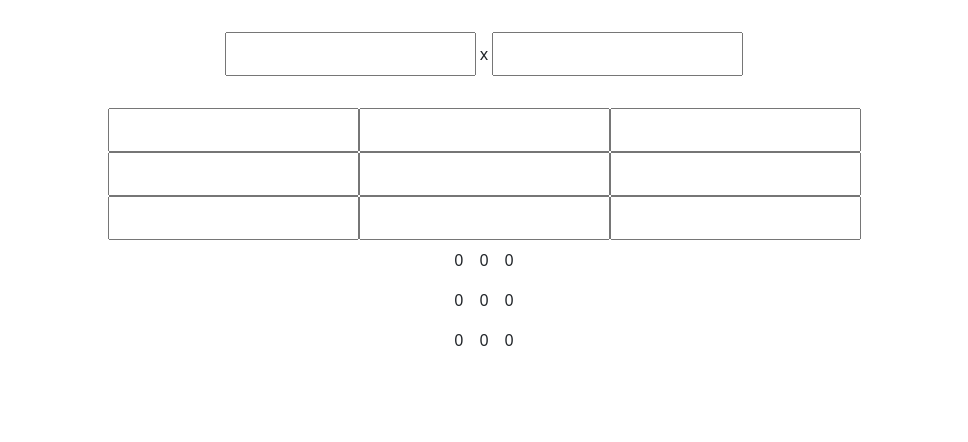
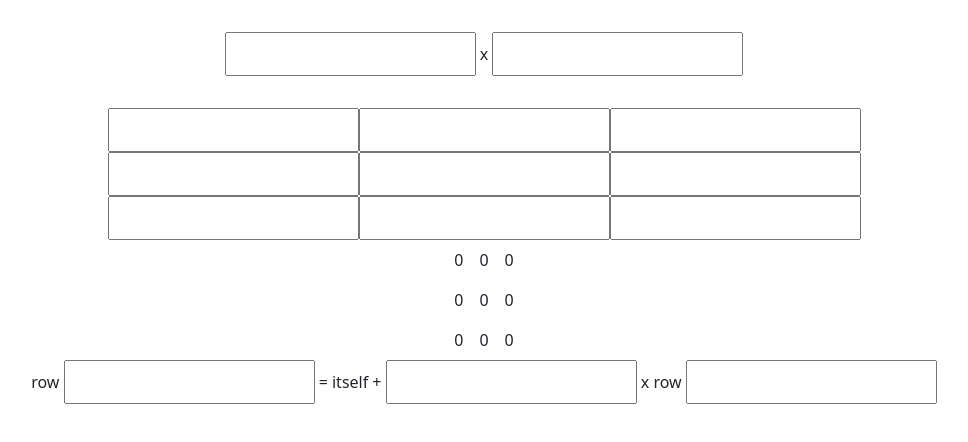
Before and after one commit to Zach332/linearlatex, a React (Create React App) app: page / in a window 1280 px wide. Shown: the top 442 px of the page, without its empty margins (156-1124 px from the left). Built offline with nearby package versions, Linux system fonts and the light colour scheme.

Commit message:
Added Operation data hierarchy

```diff
--- a/src/App.js
+++ b/src/App.js
@@ -2,14 +2,21 @@ import './App.css';
 import React from "react";
 import Matrix from './Matrix';
 import InputMatrix from './InputMatrix';
+import Operations from './Operations';
 
 
 function App() {
     const [matrix, setMatrix] = React.useState([[]]);
+    const [operations, setOperations] = React.useState([{prevMatrix: matrix}]);
+
+    React.useEffect(() => {
+        setOperations([{prevMatrix: matrix}]);
+    }, [matrix])
     return (
         <div className="App">
             <InputMatrix setMatrix={setMatrix}/>
             <Matrix matrix={matrix} />
+            <Operations operations={operations} setOperations={setOperations}/>
         </div>
     );
 }
--- /dev/null
+++ b/src/Operation.js
@@ -0,0 +1,55 @@
+import React from 'react'
+import Matrix from './Matrix';
+
+export default function Operation({index, operation, setOperation}) {
+
+    React.useEffect(() => {
+        if(!operation.showMatrix) {
+            updateOperation();
+        }
+    }, [operation])
+
+    React.useEffect(() => {
+        updateOperation();
+    }, [operation.prevMatrix, operation.startRow, operation.multiplier, operation.otherRow])
+
+    const updateOperation = () => {
+        if(operation.startRow && operation.multiplier && operation.otherRow) {
+            var newMatrix = [];
+            for(var i = 0; i < operation.prevMatrix.length; i++) {
+                var thisRow;
+                if(i == operation.startRow) {
+                    thisRow = [];
+                    for(var j = 0; j < operation.prevMatrix.length; j++) {
+                        thisRow.push(operation.prevMatrix[operation.startRow][j] + (operation.multiplier * operation.prevMatrix[operation.otherRow][j]));
+                    }
+                } else {
+                    thisRow = operation.prevMatrix[i];
+                }
+                newMatrix.push(thisRow);
+            }
+            setOperation(index, {...operation, matrix: newMatrix, showMatrix: true})
+        }
+    }
+
+    const adjustStartRow = (event) => {
+        setOperation(index, {...operation, startRow: event.target.value});
+    }
+    const adjustMultiplier = (event) => {
+        setOperation(index, {...operation, multiplier: event.target.value});
+    }
+    const adjustOtherRow = (event) => {
+        setOperation(index, {...operation, otherRow: event.target.value});
+    }
+    return (
+        <div>
+            {"row "}
+            <input width="10" onChange={adjustStartRow} className="p-2"></input>
+            {" = itself + "}
+            <input onChange={adjustMultiplier} className="p-2"></input>
+            {" x row "}
+            <input onChange={adjustOtherRow} className="p-2"></input>
+            {operation.showMatrix && <Matrix matrix={operation.matrix} />}
+        </div>
+    )
+}
--- /dev/null
+++ b/src/Operations.js
@@ -0,0 +1,24 @@
+import React from 'react'
+import Operation from './Operation'
+
+export default function Operations({operations, setOperations}) {
+
+    React.useEffect(() => {
+        if(operations[operations.length - 1].showMatrix) {
+            setOperations((oldOperations) => oldOperations.concat({prevMatrix: oldOperations[oldOperations.length - 1]}))
+        }
+    }, [operations])
+
+    const setOperation = (index, newOperation) => {
+        setOperations((oldOperations) => [...oldOperations.slice(0,index), newOperation, ...oldOperations.slice(index+1, oldOperations.length)]);
+    }
+
+    return (
+        <div>
+            {operations.map((operation, index) => (
+                <Operation index={index} operation={operation} setOperation={setOperation} />
+            ))
+            }
+        </div>
+    )
+}
```
